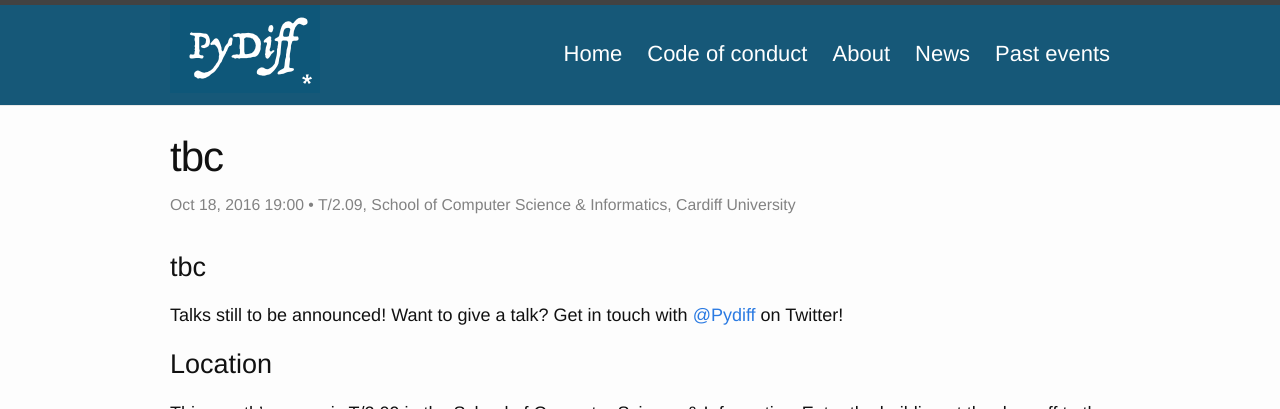
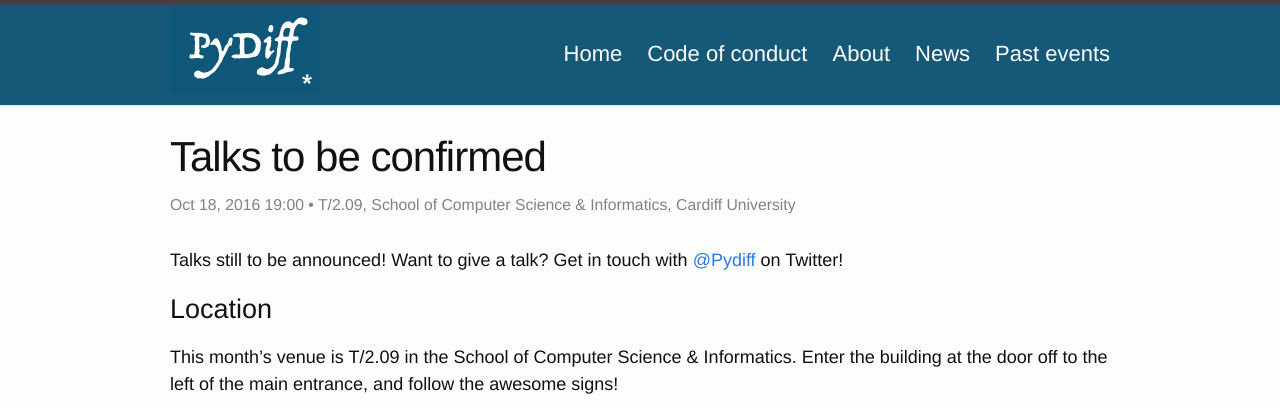
Before and after one commit to PyDiff/PyDiff.github.io, a Jekyll site: the page built from _events/2016-10-18.md, in a window 1280 px wide, cut to the strip 0-409 px from the top of the page. Built offline with Jekyll 4.4.1, drawn with Linux system fonts in a browser that asks for light colours.

Commit message:
update title

```diff
--- a/_events/2016-10-18.md
+++ b/_events/2016-10-18.md
@@ -1,12 +1,10 @@
 ---
 layout: post
-title:  "tbc"
+title:  "Talks to be confirmed"
 when:   2016-10-18
 time:   "19:00"
 venue:  "T/2.09, School of Computer Science & Informatics, Cardiff University"
 ---
-
-# tbc
 
 Talks still to be announced! Want to give a talk? Get in touch with [@Pydiff](https://twitter.com/PyDiff) on Twitter!
 
```
